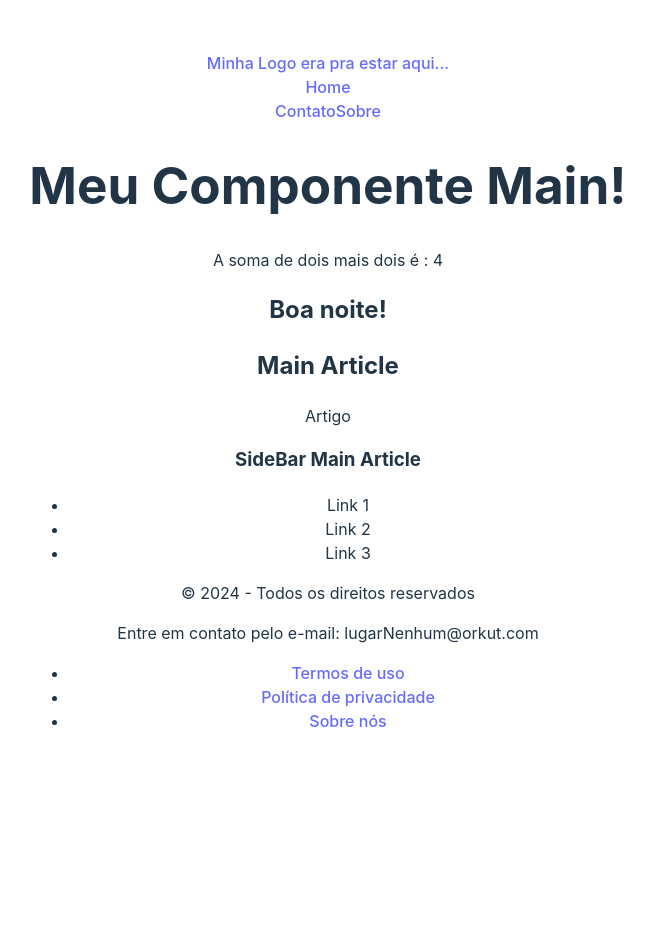
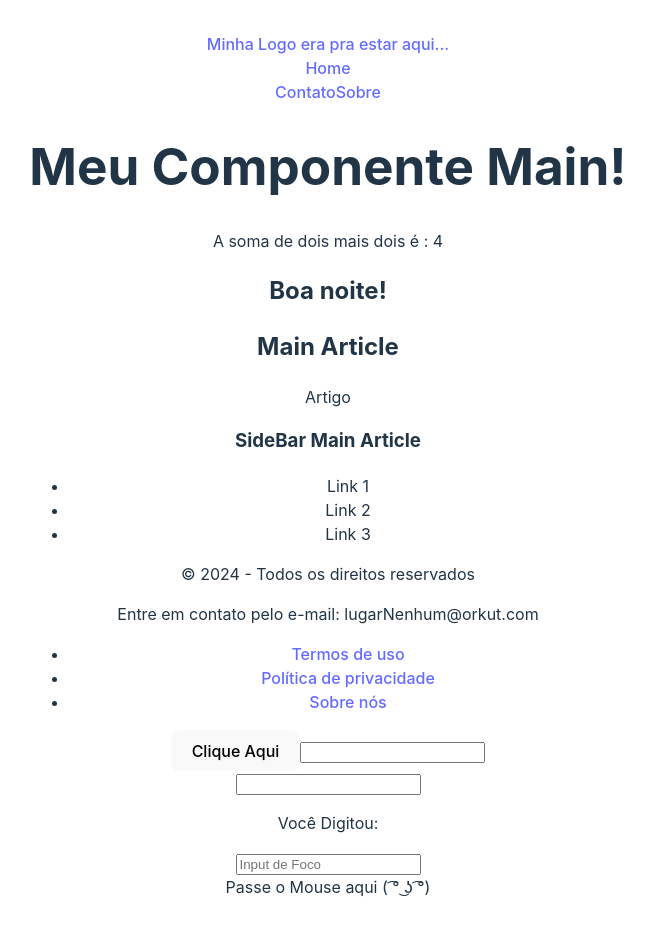
Before and after one commit to TheofiloHenrique/react-vite, a React (Vite) app in the folder fundamentos/: page / in a window 1280 px wide. Shown: the whole page, without its empty margins (312-966 px from the left). Before the commit the page ends 800 px from the top, so only its background shows below. Built offline with nearby package versions, Linux system fonts and the light colour scheme.

Commit message:
Adição de Events.jsx
Adição do componente de Eventos

```diff
--- a/fundamentos/src/App.jsx
+++ b/fundamentos/src/App.jsx
@@ -1,8 +1,14 @@
-import { useState } from "react";
 import "./App.css";
 import Cabeça from "./components/Header";
 import Meio from "./components/MainContent";
 import Pe from "./components/Footer";
+import {
+  ClickButton,
+  KeyDownComponent,
+  InputField,
+  FocusBlurComponent,
+  MouseNaDiv,
+} from "./components/Events";
 
 function App() {
   return (
@@ -10,6 +16,11 @@ function App() {
       <Cabeça />
       <Meio />
       <Pe />
+      <ClickButton />
+      <KeyDownComponent />
+      <InputField />
+      <FocusBlurComponent />
+      <MouseNaDiv />
     </>
   );
 }
--- /dev/null
+++ b/fundamentos/src/components/Events.jsx
@@ -0,0 +1,71 @@
+import { useState } from "react";
+
+function ClickButton() {
+  function handleClick() {
+    alert("O botão foi clicado!");
+  }
+  return <button onClick={handleClick}>Clique Aqui</button>;
+}
+
+function KeyDownComponent() {
+  function handleKeyDown(event) {
+    console.log(`Tecla pressionada: ${event.key}`);
+  }
+  return <input type="text" onKeyDown={handleKeyDown}></input>;
+}
+
+function InputField() {
+  const [value, setValue] = useState("");
+
+  function handleChange(event) {
+    setValue(event.target.value);
+  }
+  return (
+    <div>
+      <input type="text" value={value} onChange={handleChange} />
+      <p>Você Digitou: {value}</p>
+    </div>
+  );
+}
+
+function FocusBlurComponent() {
+  function handleFocus() {
+    console.log("Você está com o foco no Input!");
+  }
+
+  function handleBlur() {
+    console.log("Você tirou o foco do Input");
+  }
+
+  return (
+    <input
+      type="text"
+      onFocus={handleFocus}
+      onBlur={handleBlur}
+      placeholder="Input de Foco"
+    ></input>
+  );
+}
+
+function MouseNaDiv() {
+  function handleMouseEnter() {
+    console.log("O mouse está na Div!");
+  }
+
+  function handleMouseLeave() {
+    console.log("O mouse saiu da Div!");
+  }
+
+  return (
+    <div onMouseEnter={handleMouseEnter} onMouseLeave={handleMouseLeave}>
+      Passe o Mouse aqui ( ͡° ͜ʖ ͡°)
+    </div>
+  );
+}
+export {
+  ClickButton,
+  KeyDownComponent,
+  InputField,
+  FocusBlurComponent,
+  MouseNaDiv,
+};
```
